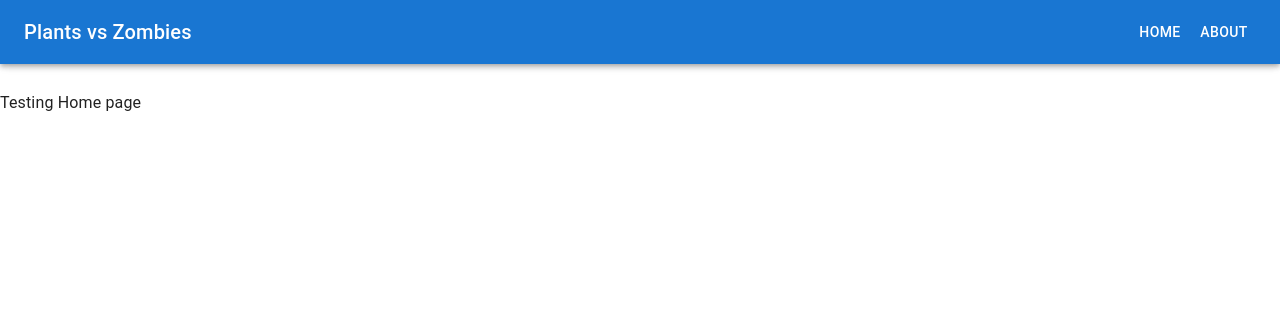
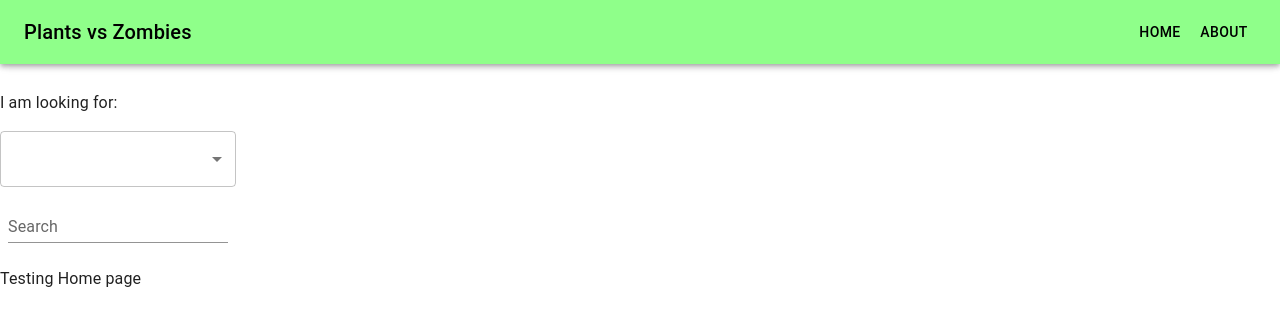
Before and after one commit to DrigoDiaz/pvz-shenanigans, a React (Vite) app in the folder site/: page / in a window 1280 px wide. Shown: the top 326 px of the page. Built offline with nearby package versions, Linux system fonts and the light colour scheme.

Commit message:
Added a Navbar and SearchBar. They do not connect to anything at the moment and are not formatted properly on the page but have been added.

```diff
--- a/site/src/App.tsx
+++ b/site/src/App.tsx
@@ -1,5 +1,7 @@
 import { BrowserRouter as Router, Route, Routes } from 'react-router-dom';
 import Navbar from './components/Navbar';
+import UserSelect from './components/Select';
+import SearchBar from './components/Searchbar';
 import Home from './pages/Home';
 import About from './pages/About';
 
@@ -7,7 +9,10 @@
 function App() {
   return (
     <Router>
+      <p style={ {display: 'inline-flex'} }>I am looking for: </p>
       <Navbar></Navbar>
+      <UserSelect></UserSelect>
+      <SearchBar></SearchBar>
       <Routes>
         <Route path="/" element={<Home />} />
         <Route path="/about" element={<About />} />
--- a/site/src/components/Navbar.tsx
+++ b/site/src/components/Navbar.tsx
@@ -9,18 +9,18 @@
   return (
     <>
       <CssBaseline />
-      <AppBar component="nav">
+      <AppBar component="nav" style={{backgroundColor: "#8FFF8A"}}>
         <Toolbar>
           <Typography
             variant="h6"
-            sx={{ flexGrow: 0, display: { xs: 'none', sm: 'block' } }}
+            sx={{ flexGrow: 0, display: { xs: 'none', sm: 'block', color: 'black'} }}
           >
             Plants vs Zombies
           </Typography>
           <Box sx={ {flexGrow: 1 } }></Box>
           <Box sx={{ display: { xs: 'none', sm: 'block' } }}>
-            <Button key="Home" sx={{ color: '#fff' }} href='/'>Home</Button>
-            <Button key="About" sx={{ color: '#fff' }} href='/about'>About</Button>
+            <Button key="Home" sx={{ color: 'black' }} href='/'>Home</Button>
+            <Button key="About" sx={{ color: 'black' }} href='/about'>About</Button>
           </Box>
         </Toolbar>
       </AppBar>
--- /dev/null
+++ b/site/src/components/Searchbar.tsx
@@ -0,0 +1,15 @@
+import Box from '@mui/material/Box';
+import TextField from '@mui/material/TextField';
+
+export default function SearchBar() {
+  return (
+    <Box
+      component="form"
+      sx={{ '& > :not(style)': { m: 1, width: '200' } }}
+      noValidate
+      autoComplete="off"
+    >
+      <TextField id="user-input" label="Search" variant="standard" />
+    </Box>
+  );
+}
--- /dev/null
+++ b/site/src/components/Select.tsx
@@ -0,0 +1,31 @@
+import { useState } from 'react';
+import Box from '@mui/material/Box';
+import InputLabel from '@mui/material/InputLabel';
+import MenuItem from '@mui/material/MenuItem';
+import FormControl from '@mui/material/FormControl';
+import Select, { SelectChangeEvent } from '@mui/material/Select';
+
+export default function UserSelect() {
+  const [side, sideSelect] = useState('');
+
+  const handleChange = (event: SelectChangeEvent) => {
+    sideSelect(event.target.value);
+  };
+
+  return (
+    <Box sx={{ minWidth: 200 }}>
+      <FormControl fullWidth>
+        <InputLabel id="Label-Selector" defaultValue={'Plants'}></InputLabel>
+        <Select
+          labelId="Label-Selector"
+          id="Side-Select"
+          value={side}
+          onChange={handleChange}
+        >
+          <MenuItem value={'Plants'}>Plants</MenuItem>
+          <MenuItem value={'Zombies'}>Zombies</MenuItem>
+        </Select>
+      </FormControl>
+    </Box>
+  );
+}
```
Also changed, not shown: site/src/Navbar.tsx (deleted).
